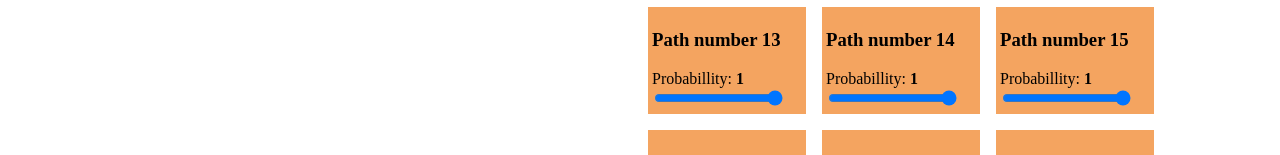
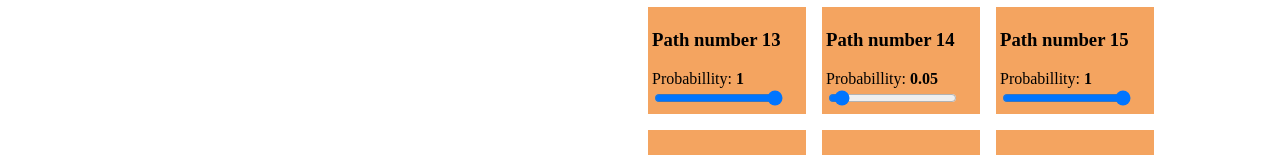
Before and after one commit to Unerty/gert, a Gatsby site: page / in a window 1280 px wide. Shown: the part 503-658 px from the top of the page. Built offline with nearby package versions, Linux system fonts and the light colour scheme; Gatsby itself is replaced by a stand-in of ours.

Commit message:
Adjust 14s path probability

```diff
--- a/src/pages/index.tsx
+++ b/src/pages/index.tsx
@@ -36,7 +36,7 @@
           <Path id={11} initialProbability={1} />
           <Path id={12} initialProbability={1} />
           <Path id={13} initialProbability={1} />
-          <Path id={14} initialProbability={1} />
+          <Path id={14} initialProbability={0.05} />
           <Path id={15} initialProbability={1} />
 
           <Path id={16} initialProbability={0.95} />
```
